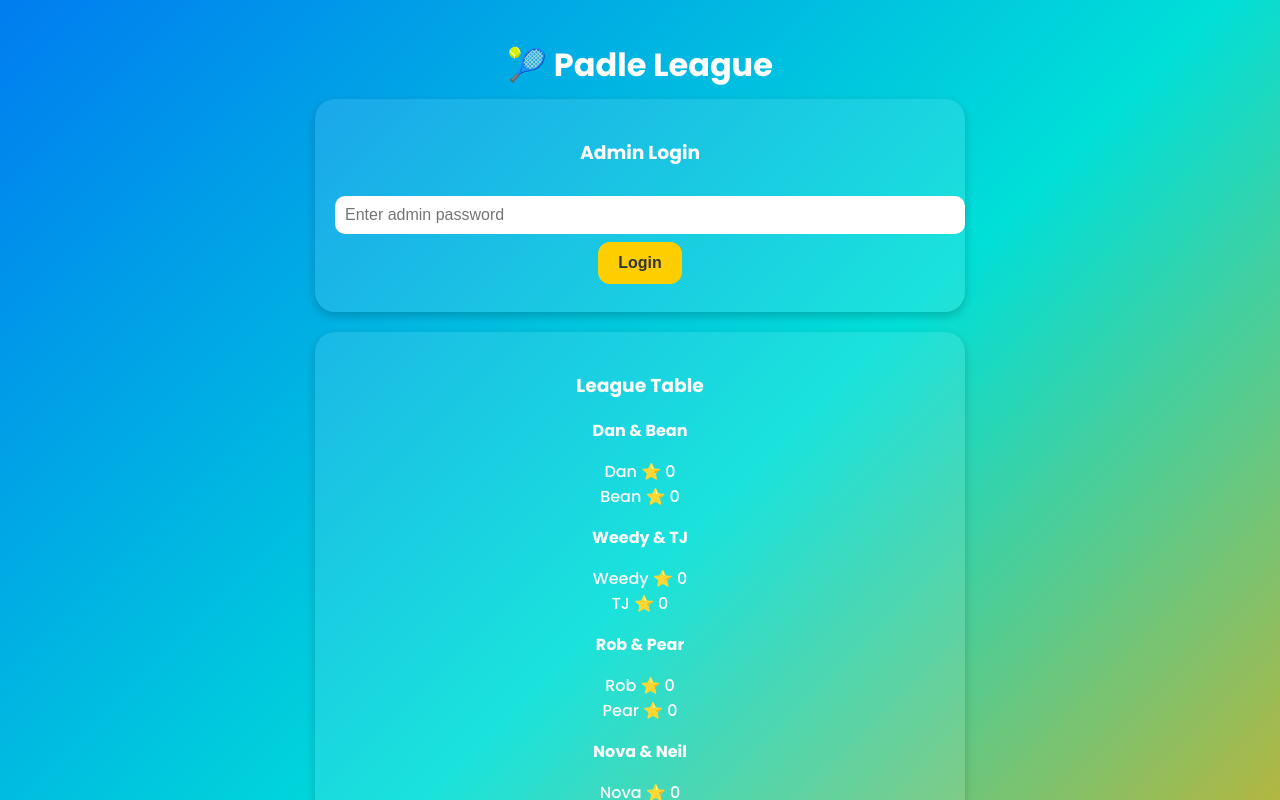
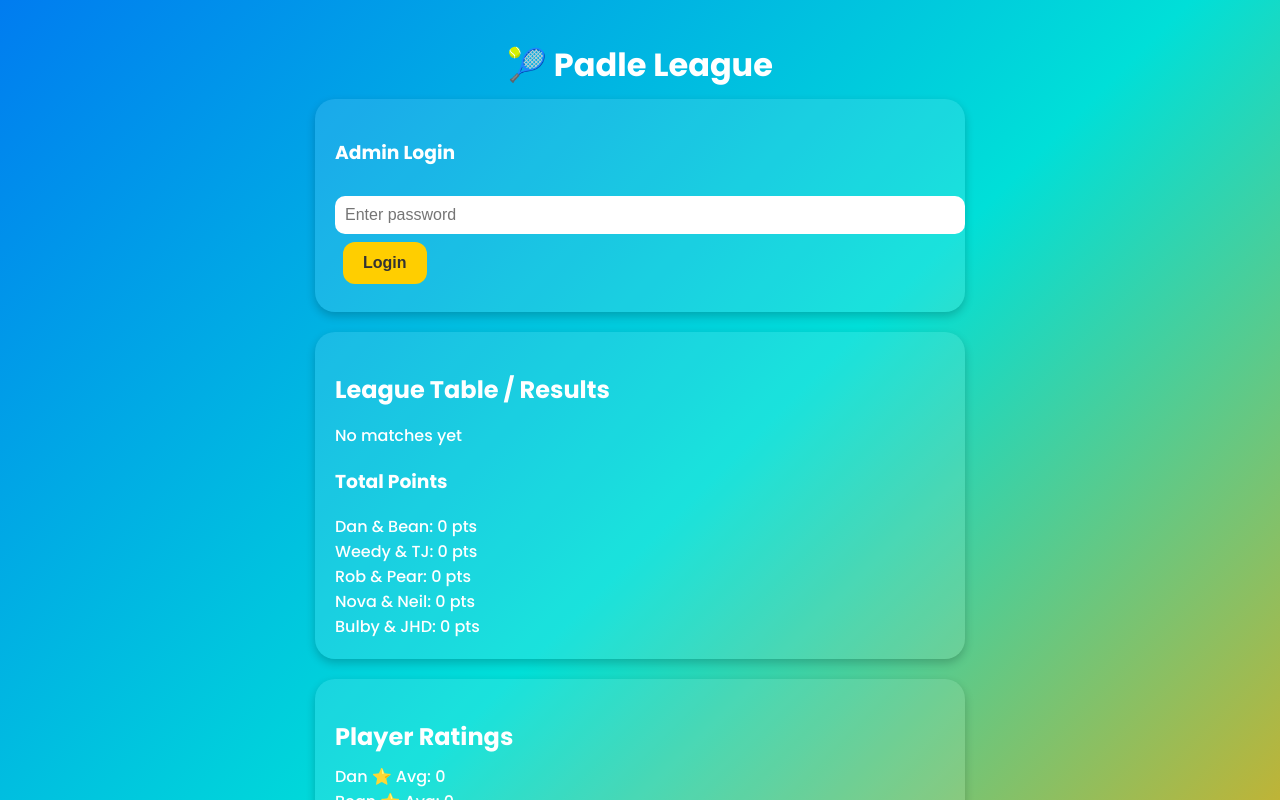
Before and after one commit to danrushton11-boop/BeckettPadleLeague, a Next.js app: page / in a window 1280 px wide. Shown: the top 800 px of the page. Built offline with nearby package versions, Linux system fonts and the light colour scheme.

Commit message:
Add files via upload

```diff
--- a/package.json
+++ b/package.json
@@ -1,5 +1,5 @@
 {
-  "name": "padle-league-v3",
+  "name": "padle-league-v4",
   "version": "1.0.0",
   "private": true,
   "scripts": {
--- a/pages/_app.js
+++ b/pages/_app.js
@@ -1,5 +1,3 @@
 
 import '../styles/globals.css'
-export default function App({ Component, pageProps }) {
-  return <Component {...pageProps} />
-}
+export default function App({ Component, pageProps }) { return <Component {...pageProps} /> }
--- a/pages/index.js
+++ b/pages/index.js
@@ -3,144 +3,97 @@ import { useState, useEffect } from 'react';
 
 export default function Home() {
   const initialTeams = [
-    { id: 1, name: 'Dan & Bean', players: ['Dan', 'Bean'], points: 0, ratings: {} },
-    { id: 2, name: 'Weedy & TJ', players: ['Weedy', 'TJ'], points: 0, ratings: {} },
-    { id: 3, name: 'Rob & Pear', players: ['Rob', 'Pear'], points: 0, ratings: {} },
-    { id: 4, name: 'Nova & Neil', players: ['Nova', 'Neil'], points: 0, ratings: {} },
-    { id: 5, name: 'Bulby & JHD', players: ['Bulby', 'JHD'], points: 0, ratings: {} },
+    { id: 1, name: 'Dan & Bean', players: ['Dan', 'Bean'], points: 0 },
+    { id: 2, name: 'Weedy & TJ', players: ['Weedy', 'TJ'], points: 0 },
+    { id: 3, name: 'Rob & Pear', players: ['Rob', 'Pear'], points: 0 },
+    { id: 4, name: 'Nova & Neil', players: ['Nova', 'Neil'], points: 0 },
+    { id: 5, name: 'Bulby & JHD', players: ['Bulby', 'JHD'], points: 0 },
   ];
 
   const [teams, setTeams] = useState(initialTeams);
-  const [matchHistory, setMatchHistory] = useState([]);
+  const [matches, setMatches] = useState([]);
+  const [ratings, setRatings] = useState({});
   const [team1, setTeam1] = useState('');
   const [team2, setTeam2] = useState('');
   const [score, setScore] = useState('');
-  const [ratings, setRatings] = useState({});
+  const [admin, setAdmin] = useState(false);
   const [password, setPassword] = useState('');
-  const [adminMode, setAdminMode] = useState(false);
 
-  useEffect(() => {
+  useEffect(()=>{
     const stored = localStorage.getItem('padleData');
-    if (stored) {
-      const parsed = JSON.parse(stored);
-      setTeams(parsed.teams || initialTeams);
-      setMatchHistory(parsed.matchHistory || []);
-      setRatings(parsed.ratings || {});
+    if(stored){
+      const data = JSON.parse(stored);
+      setTeams(data.teams || initialTeams);
+      setMatches(data.matches || []);
+      setRatings(data.ratings || {});
     }
-  }, []);
+  },[]);
 
-  useEffect(() => {
-    localStorage.setItem('padleData', JSON.stringify({ teams, matchHistory, ratings }));
-  }, [teams, matchHistory, ratings]);
+  useEffect(()=>{
+    localStorage.setItem('padleData', JSON.stringify({ teams, matches, ratings }));
+  }, [teams, matches, ratings]);
 
-  const recordMatch = () => {
-    if (!team1 || !team2 || !score || team1 === team2) return alert('Select two different teams and enter a score.');
-    const newMatch = { id: Date.now(), team1, team2, score, ratings: {} };
-    setMatchHistory([newMatch, ...matchHistory]);
-    setTeam1('');
-    setTeam2('');
-    setScore('');
+  const login = ()=>{
+    if(password==='danisgreat'){ setAdmin(true); alert('Admin mode enabled') }
+    else alert('Wrong password');
+    setPassword('');
   };
 
-  const ratePlayers = (matchId, team, player, value) => {
-    const updatedRatings = { ...ratings };
-    if (!updatedRatings[player]) updatedRatings[player] = [];
-    updatedRatings[player].push(parseInt(value));
-    setRatings(updatedRatings);
+  const addMatch = ()=>{
+    if(!team1 || !team2 || !score || team1===team2) return alert('Select two teams and enter score');
+    const winner = prompt(`Enter winner team name:
+${team1}
+${team2}`, team1);
+    if(!winner) return;
+    const newMatch = { id: Date.now(), team1, team2, score, winner };
+    setMatches([newMatch,...matches]);
+    setTeam1(''); setTeam2(''); setScore('');
   };
 
-  const getAverageRating = (player) => {
-    const arr = ratings[player] || [];
-    if (arr.length === 0) return 0;
-    return (arr.reduce((a,b) => a + b, 0) / arr.length).toFixed(1);
+  const clearLastMatch = ()=>{ if(admin){ setMatches(matches.slice(1)); } };
+  const resetAll = ()=>{ if(admin){ if(confirm('Reset all data?')){ setMatches([]); setRatings({}); setTeams(initialTeams); localStorage.removeItem('padleData'); } } };
+  const ratePlayer = (player, value)=>{
+    const newRatings = {...ratings};
+    if(!newRatings[player]) newRatings[player]=[];
+    newRatings[player].push(parseInt(value));
+    setRatings(newRatings);
   };
+  const avg = (player)=>{ const arr = ratings[player]||[]; return arr.length? (arr.reduce((a,b)=>a+b,0)/arr.length).toFixed(1):0; };
 
-  const resetAll = () => {
-    if (confirm('Are you sure you want to clear all data?')) {
-      setTeams(initialTeams);
-      setMatchHistory([]);
-      setRatings({});
-      localStorage.removeItem('padleData');
-    }
-  };
+  const calcPoints = (teamName)=>matches.filter(m=>m.winner===teamName).length*3;
 
-  const clearLast = () => {
-    if (matchHistory.length === 0) return;
-    const updated = [...matchHistory];
-    updated.shift();
-    setMatchHistory(updated);
-  };
-
-  const handleLogin = () => {
-    if (password === 'danisgreat') setAdminMode(true);
-    else alert('Incorrect password');
-  };
-
-  return (
-    <div className="container">
+  return <div className="container">
     <h1>🎾 Padle League</h1>
 
-      {!adminMode ? (
-        <div className="card">
+    {!admin && <div className="card">
       <h3>Admin Login</h3>
-          <input type="password" placeholder="Enter admin password" value={password} onChange={(e) => setPassword(e.target.value)} />
-          <button onClick={handleLogin}>Login</button>
-        </div>
-      ) : (
-        <div className="card">
+      <input type="password" placeholder="Enter password" value={password} onChange={e=>setPassword(e.target.value)} />
+      <button onClick={login}>Login</button>
+    </div>}
+
+    {admin && <div className="card">
       <h3>Record Match</h3>
-          <select value={team1} onChange={(e) => setTeam1(e.target.value)}>
-            <option value="">Select Team 1</option>
-            {teams.map(t => <option key={t.id}>{t.name}</option>)}
-          </select>
-          <select value={team2} onChange={(e) => setTeam2(e.target.value)}>
-            <option value="">Select Team 2</option>
-            {teams.map(t => <option key={t.id}>{t.name}</option>)}
-          </select>
-          <input type="text" placeholder="Score (e.g. 6-3, 6-4)" value={score} onChange={(e) => setScore(e.target.value)} />
-          <button onClick={recordMatch}>Add Result</button>
-          <button onClick={clearLast}>Clear Last Match</button>
+      <select value={team1} onChange={e=>setTeam1(e.target.value)}><option value="">Team 1</option>{teams.map(t=><option key={t.id}>{t.name}</option>)}</select>
+      <select value={team2} onChange={e=>setTeam2(e.target.value)}><option value="">Team 2</option>{teams.map(t=><option key={t.id}>{t.name}</option>)}</select>
+      <input placeholder="Score e.g. 6-3,6-4" value={score} onChange={e=>setScore(e.target.value)} />
+      <button onClick={addMatch}>Add Match</button>
+      <button onClick={clearLastMatch}>Clear Last Match</button>
       <button onClick={resetAll}>Reset All Data</button>
-        </div>
-      )}
+    </div>}
 
     <div className="card">
-        <h3>League Table</h3>
-        {teams.map(team => (
-          <div key={team.id}>
-            <strong>{team.name}</strong>
-            <ul style={{listStyle:'none', padding:0}}>
-              {team.players.map(p => (
-                <li key={p}>{p} ⭐ {getAverageRating(p)}</li>
-              ))}
-            </ul>
-          </div>
-        ))}
+      <h2>League Table / Results</h2>
+      {matches.length===0 && <p>No matches yet</p>}
+      {matches.map(m=><div key={m.id}><b>{m.team1}</b> vs <b>{m.team2}</b> → {m.score} | Winner: {m.winner}</div>)}
+      <h3>Total Points</h3>
+      {teams.map(t=><div key={t.id}>{t.name}: {calcPoints(t.name)} pts</div>)}
     </div>
 
     <div className="card">
-        <h3>Match History & Ratings</h3>
-        {matchHistory.map(match => (
-          <div key={match.id}>
-            <p><b>{match.team1}</b> vs <b>{match.team2}</b> → {match.score}</p>
-            {adminMode && (
-              <div>
-                {[...match.team1.split(' & '), ...match.team2.split(' & ')].map(player => (
-                  <div key={player}>
-                    {player}:
-                    <select onChange={(e)=>ratePlayers(match.id, match.team1, player, e.target.value)} defaultValue="">
-                      <option value="">Rate</option>
-                      {[1,2,3,4,5].map(r => <option key={r}>{r}</option>)}
-                    </select>
-                  </div>
-                ))}
-              </div>
-            )}
-          </div>
-        ))}
+      <h2>Player Ratings</h2>
+      {teams.flatMap(t=>t.players).map(p=><div key={p}>{p} ⭐ Avg: {avg(p)} {admin && <span> | <select onChange={e=>ratePlayer(p,e.target.value)} defaultValue=""><option value="">Rate</option>{[1,2,3,4,5].map(n=><option key={n}>{n}</option>)}</select></span>}</div>)}
     </div>
 
-      <footer>Designed & Created by <b>DannyRush Apps</b></footer>
-    </div>
-  );
+    <footer>Designed & Created by DannyRush Apps</footer>
+  </div>;
 }
--- a/styles/globals.css
+++ b/styles/globals.css
@@ -1,6 +1,5 @@
 
 @import url('https://fonts.googleapis.com/css2?family=Poppins:wght@500;700&display=swap');
-
 body {
   font-family: 'Poppins', sans-serif;
   background: linear-gradient(135deg, #007cf0, #00dfd8, #ffa500);
@@ -9,47 +8,13 @@ body {
   color: #fff;
   text-align: center;
 }
-.container {
-  max-width: 650px;
-  margin: 0 auto;
-  padding: 20px;
-}
-.card {
-  background: rgba(255, 255, 255, 0.1);
-  border-radius: 20px;
-  box-shadow: 0 4px 10px rgba(0,0,0,0.2);
-  padding: 20px;
-  margin-bottom: 20px;
-}
-button {
-  background: #ffce00;
-  border: none;
-  padding: 12px 20px;
-  border-radius: 12px;
-  margin: 8px;
-  color: #333;
-  font-weight: bold;
-  font-size: 1rem;
-  cursor: pointer;
-  transition: all 0.2s ease-in-out;
-}
-button:hover {
-  background: #ffe066;
-}
-input, select {
-  border-radius: 10px;
-  padding: 10px;
-  border: none;
-  margin-top: 10px;
-  width: 100%;
-  font-size: 1rem;
-}
-h1 {
-  font-size: 2rem;
-  margin-bottom: 10px;
-}
-footer {
-  font-size: 0.8rem;
-  opacity: 0.8;
-  margin-top: 30px;
-}
+.container { max-width: 650px; margin: 0 auto; padding: 20px; }
+.card { background: rgba(255, 255, 255, 0.1); border-radius: 20px; box-shadow: 0 4px 10px rgba(0,0,0,0.2); padding: 20px; margin-bottom: 20px; text-align:left; color:#fff; }
+button { background: #ffce00; border: none; padding: 12px 20px; border-radius: 12px; margin: 8px; color: #333; font-weight: bold; font-size: 1rem; cursor: pointer; transition: all 0.2s ease-in-out; }
+button:hover { background: #ffe066; }
+input, select { border-radius: 10px; padding: 10px; border: none; margin-top: 10px; width: 100%; font-size: 1rem; }
+h1 { font-size: 2rem; margin-bottom: 10px; }
+h2 { margin-bottom:10px; }
+ul { padding-left: 0; list-style:none; }
+li { margin-bottom:4px; }
+footer { font-size: 0.8rem; opacity: 0.8; margin-top: 30px; text-align:center; }
```
Lines whose indentation alone changed are shown as unchanged.
